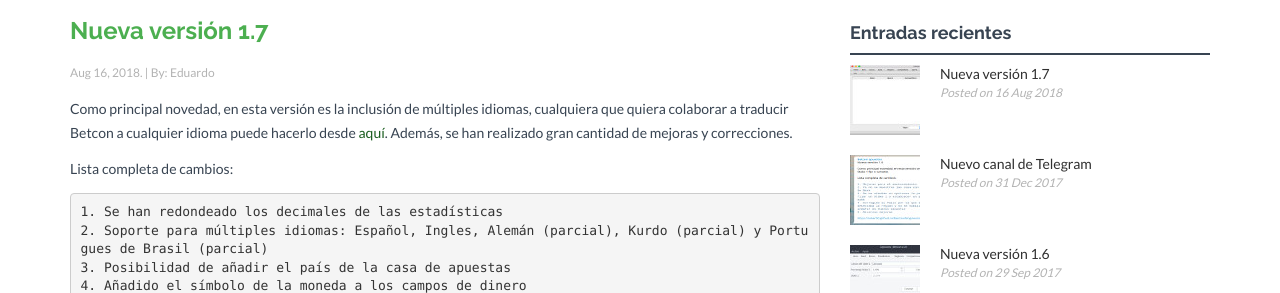
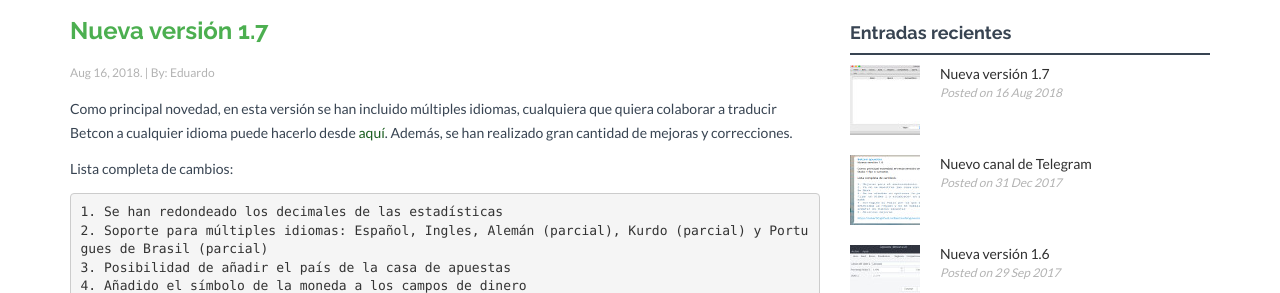
Before and after one commit to soker90/betcon, a Jekyll site: the page built from _posts/blog/2018-08-16-version-1.7.markdown, in a window 1280 px wide and 900 px high, scrolled down 451 px. Shown: the part 160-453 px from the top of the window. Built offline with Jekyll 4.4.1, drawn with Linux system fonts in a browser that asks for light colours; nearby versions of some CDN libraries; comment, search, counter and statistics services are not loaded.

Commit message:
Update 2018-08-16-version-1.7.markdown

```diff
--- a/_posts/blog/2018-08-16-version-1.7.markdown
+++ b/_posts/blog/2018-08-16-version-1.7.markdown
@@ -10,7 +10,7 @@
 thumb: post07_thumb.jpg
 ---
 
-Como principal novedad, en esta versión es la inclusión de múltiples idiomas, cualquiera que quiera colaborar a traducir Betcon a cualquier idioma puede hacerlo desde [aquí]('https://translations.launchpad.net/betcon'). Además, se han realizado gran cantidad de mejoras y correcciones.
+Como principal novedad, en esta versión se han incluido múltiples idiomas, cualquiera que quiera colaborar a traducir Betcon a cualquier idioma puede hacerlo desde [aquí]('https://translations.launchpad.net/betcon'). Además, se han realizado gran cantidad de mejoras y correcciones.
 
 Lista completa de cambios:
 
```
